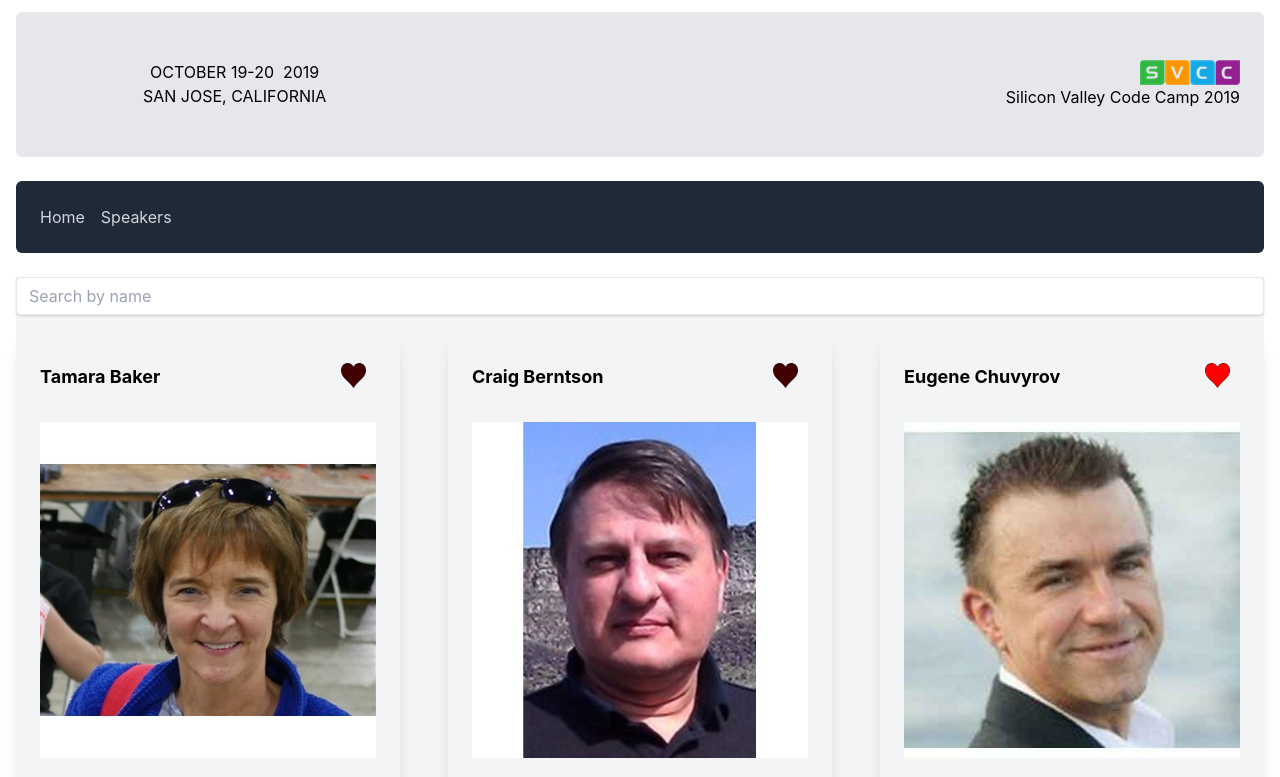
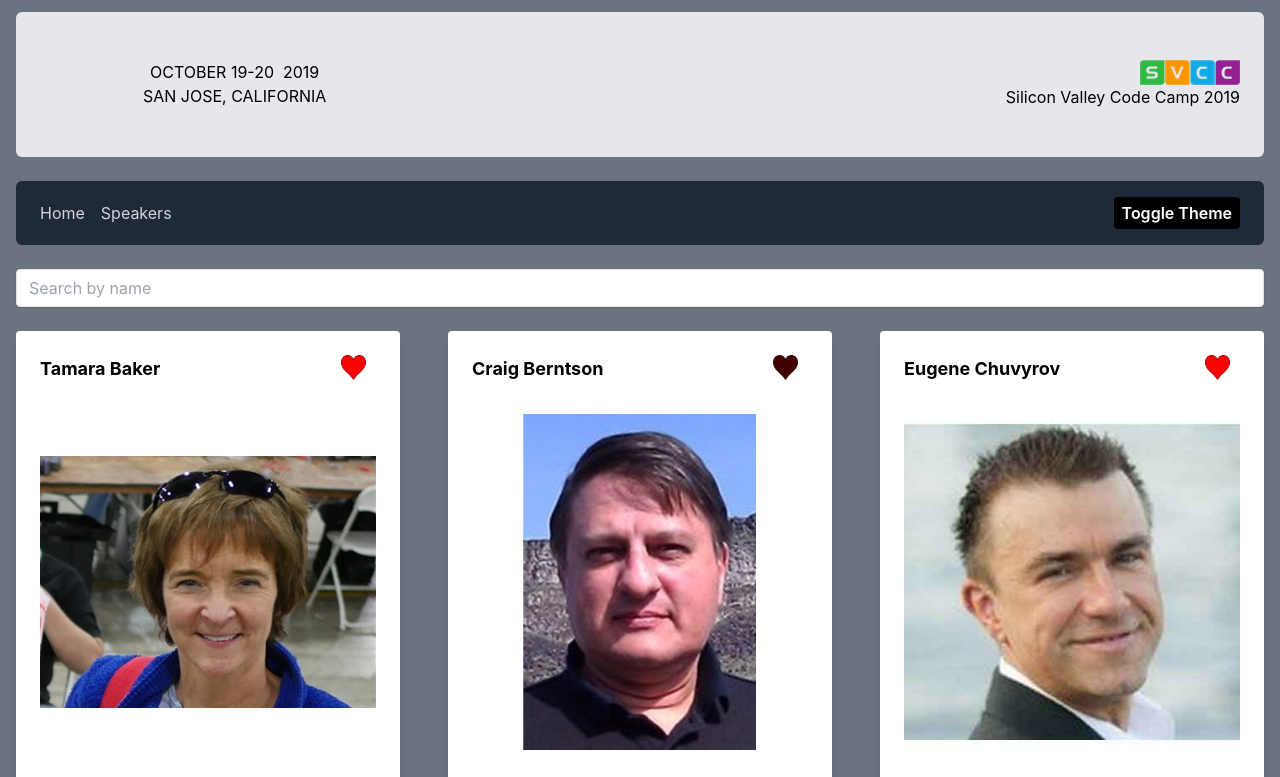
Before and after one commit to amarflybot/designReactComponents, a Next.js app: page /speakers in a window 1280 px wide. Shown: the top 777 px of the page. Built offline with nearby package versions, Linux system fonts and the light colour scheme; data requests are answered from the project's data file.

Commit message:
React Context

```diff
--- a/db.json
+++ b/db.json
@@ -6,7 +6,7 @@
       "lastName": "Baker",
       "sat": false,
       "sun": true,
-      "isFavorite": false,
+      "isFavorite": true,
       "bio": "Tammy has held a number of executive and management roles over the past 15 years, including VP engineering Roles at Molekule Inc., Cantaloupe Systems, E-Color, and Untangle Inc."
     },
     {
--- a/pages/speakers.tsx
+++ b/pages/speakers.tsx
@@ -5,7 +5,7 @@ import Layout from "../src/components/Layout/Layout";
 const Page = () => {
     return (
         <Layout>
-            <Speakers bgColor="bg-gray-100"/>
+            <Speakers bgColor="bg-gray-000"/>
         </Layout>
 )
 }
--- a/src/components/Layout/Layout.tsx
+++ b/src/components/Layout/Layout.tsx
@@ -1,15 +1,31 @@
 import Header from "../Header/Header";
 import Menu from "../Menu/Menu";
 import Footer from "../Footer/Footer";
-import React from "react";
+import React, {useContext} from "react";
+import {ThemeContext, THEMELIST, ThemeProvider} from "../../context/ThemeContext";
+
+const LayoutComponent = ({children}) => {
+
+    const {theme} = useContext(ThemeContext);
+
+    const classNameValue = theme === THEMELIST.LIGHT ? 'overflow-auto bg-white' : 'overflow-auto bg-gray-500'
+
+    return (
+        <div className={classNameValue}>
+            <div className='mx-4 my-3'>
+                <Header/>
+                <Menu/>
+                {children}
+                <Footer/>
+            </div>
+        </div>
+    )
+}
 
 const Layout = ({children}) => (
-    <div className='mx-4 my-3'>
-        <Header/>
-        <Menu/>
-        {children}
-        <Footer/>
-    </div>
+    <ThemeProvider startingTheme={THEMELIST.DARK}>
+        <LayoutComponent>{children}</LayoutComponent>
+    </ThemeProvider>
 )
 
 export default Layout;
--- a/src/components/Menu/Menu.tsx
+++ b/src/components/Menu/Menu.tsx
@@ -1,10 +1,13 @@
+import React, { useContext } from 'react';
 import Link from 'next/link';
+import {ThemeContext} from "../../context/ThemeContext";
 
 const Menu = () => {
+    const { toggleTheme } = useContext(ThemeContext);
     return (
-        <nav className="flex items-center justify-between flex-wrap bg-gray-800 mb-6 p-6 rounded-md">
-            <div className="w-full block flex-grow">
-                <div className="md:flex-grow">
+        <nav className="flex items-center justify-between flex-wrap bg-gray-800 mb-6 px-6 h-16 rounded-md">
+            <div className="w-full flex flex-grow">
+                <div className="flex items-center flex-grow">
                     <Link href="/">
                         <a className="block md:inline-block text-gray-300 hover:text-white mr-4">
                             Home
@@ -16,9 +19,12 @@ const Menu = () => {
                         </a>
                     </Link>
                 </div>
+                <button onClick={toggleTheme} className="hover:text-blue-500 font-semibold py-1 px-2 rounded focus:outline-none bg-black text-white">
+                    Toggle Theme
+                </button>
             </div>
         </nav>
-    )
-}
+    );
+};
 
 export default Menu;
--- a/src/components/Speakers/Speakers.tsx
+++ b/src/components/Speakers/Speakers.tsx
@@ -4,7 +4,7 @@ import SpeakerFavouriteButton from "./SpeakerFavouriteButton";
 import axios from "axios";
 import {GET_ALL_FAILURE, GET_ALL_SUCCESS, PUT_FAILURE, PUT_SUCCESS} from "../../actions/request";
 import {REQUEST_STATUS, requestReducer} from "../../reducers/request";
-import {DataContext, DataProvider} from "./DataContext";
+import {DataContext, DataProvider} from "../../context/DataContext";
 
 const URL = 'http://localhost:3004/speakers';
 
@@ -46,7 +46,7 @@ const SpeakersComponent = ({bgColor}) => {
             {success && <div className="grid md:grid-cols-2 lg:grid-cols-3 grid-cols-1 gap-12">
                 {speakers.filter(value => (value.firstName.toLowerCase().indexOf(searchQuery.toLowerCase()) > -1)
                     || (value.lastName.toLowerCase().indexOf(searchQuery.toLowerCase()) > -1)).map((speaker: Speaker) => (
-                    <div className="rounded overflow-hidden shadow-lg p-6" key={speaker.id}>
+                    <div className="rounded overflow-hidden shadow-lg p-6 bg-white" key={speaker.id}>
                         <div className="grid grid-cols-4 mb-6">
                             <div
                                 className="font-bold text-lg col-span-3">{`${(speaker.firstName)} ${(speaker.lastName)}`}</div>
--- a/src/components/Speakers/DataContext.tsx
+++ b/src/context/DataContext.tsx
@@ -1,7 +1,7 @@
 import {createContext} from "react";
-import {GET_ALL_SUCCESS} from "../../actions/request";
-import {Speaker} from "./Speakers";
-import useRequest from "../../hooks/useRequest";
+import {GET_ALL_SUCCESS} from "../actions/request";
+import {Speaker} from "../components/Speakers/Speakers";
+import useRequest from "../hooks/useRequest";
 
 interface DataContextProps {
     records: Speaker[],
--- /dev/null
+++ b/src/context/ThemeContext.tsx
@@ -0,0 +1,27 @@
+import {createContext} from "react";
+import useTheme from "../hooks/useTheme";
+
+const THEMELIST = {
+    DARK: 'dark',
+    LIGHT: 'light',
+};
+
+interface ThemeContextProps {
+    theme: string
+    toggleTheme(): void
+}
+
+const ThemeContext = createContext<ThemeContextProps>({
+    theme: '',
+    toggleTheme: () => {},
+});
+
+const ThemeProvider = ({children, startingTheme}) => {
+    const state = useTheme(startingTheme);
+
+    return (
+        <ThemeContext.Provider value={state}>{children}</ThemeContext.Provider>
+    )
+};
+
+export { ThemeContext, ThemeProvider, THEMELIST };
--- /dev/null
+++ b/src/hooks/useTheme.ts
@@ -0,0 +1,21 @@
+import {useState} from "react";
+import {THEMELIST} from "../context/ThemeContext";
+
+const useTheme = (startingTheme) => {
+
+    const [theme, setTheme]  =useState(startingTheme);
+
+    return {
+        theme,
+        toggleTheme: () => {
+            if (theme === THEMELIST.DARK) {
+                setTheme(THEMELIST.LIGHT)
+            } else {
+                setTheme(THEMELIST.DARK)
+            }
+        }
+    }
+
+}
+
+export default useTheme;
```
